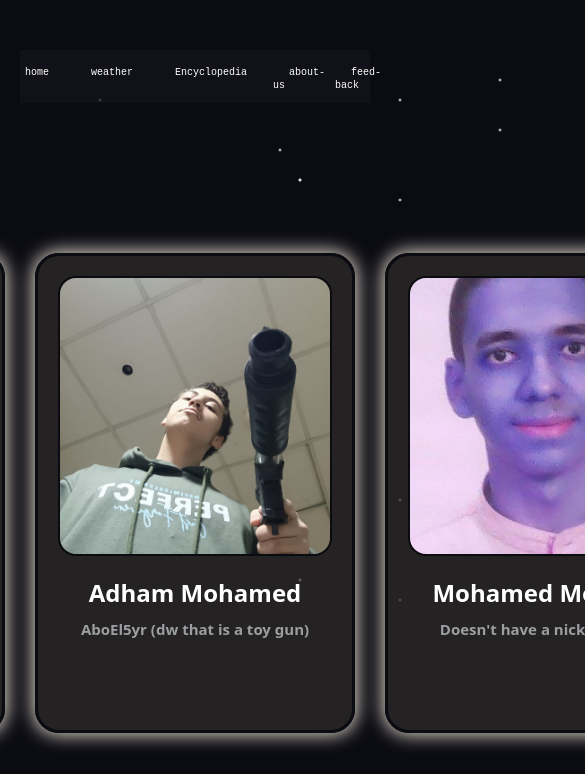
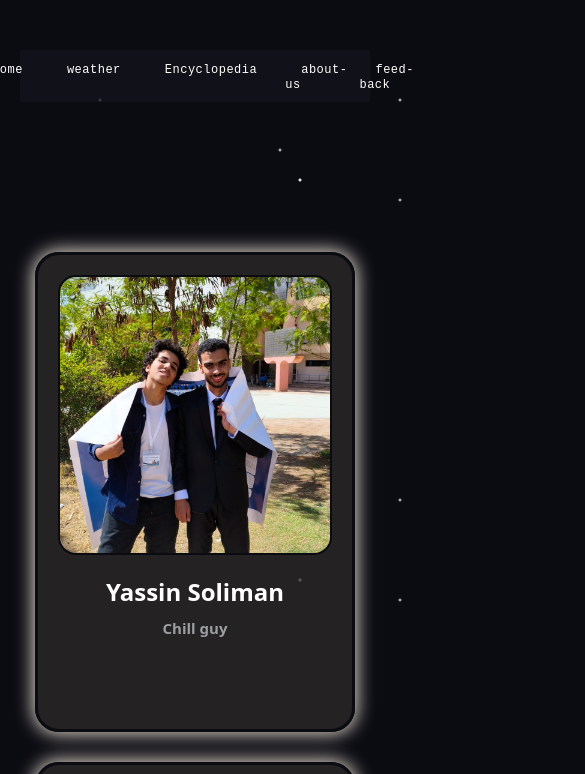
Before and after one commit to Yassin-Soliman53/semi-final-project, a website: page about_us.html in a window 390 px wide. Shown: the top 774 px of the page, 585 px wide, since content can reach past the window. Drawn offline with Linux system fonts and the light colour scheme; a web font is replaced by a local one.

Commit message:
makeing the web responsive

```diff
--- a/Encyclopedia.css
+++ b/Encyclopedia.css
@@ -157,3 +157,15 @@
     color: white;
     background-color: rgba(255, 255, 255, 0.15);
 }
+@media (max-width : 760px) {
+    .navbar {
+        padding: 10px 12px;
+    }
+    .nav-ul {
+        gap: 8px 12px;
+    }
+    .nav-li a {
+        font-size: 12px;
+
+    }
+}
--- a/about-us.css
+++ b/about-us.css
@@ -143,7 +143,7 @@
     padding: 12px 24px;
     background: rgba(20, 20, 30, 0.75);
     position: sticky;
-    top: 0;
+    top: 10px;
 }
 
 .nav-div {
@@ -157,9 +157,26 @@
 .nav-ul {
     display: flex;
     list-style: none;
-    gap: 10px;
+    gap: 32px;
 }
 
+
+.nav-li a {
+    color: white;
+    text-decoration: none;
+    font-family: 'DeterminationMono', monospace, sans-serif;
+    font-size: 1.1rem;
+    font-weight: 500;
+    letter-spacing: 0.5px;
+    padding: 8px 16px;
+    border-radius: 8px;
+
+}
+
+.nav-li a:hover {
+    color: white;
+    background-color: rgba(255, 255, 255, 0.15);
+}
 
 .nav-li a {
     color: white;
@@ -176,3 +193,20 @@
     color: white;
     background-color: rgba(255, 255, 255, 0.15);
 }
+
+@media (max-width : 1017px) {
+    .navbar {
+        padding: 10px 12px;
+    }
+    .nav-ul {
+        gap: 8px 12px;
+    }
+    .nav-li a {
+        font-size: 12px;
+
+    }
+    .team-container{
+        display: flex;
+        flex-direction: column;
+    }
+}
--- a/feed-back.css
+++ b/feed-back.css
@@ -140,3 +140,16 @@
     color: white;
     background-color: rgba(255, 255, 255, 0.15);
 }
+
+@media (max-width : 750px) {
+        .navbar {
+        padding: 10px 12px;
+    }
+    .nav-ul {
+        gap: 8px 12px;
+    }
+    .nav-li a {
+        font-size: 12px;
+
+    }
+}
--- a/weather.css
+++ b/weather.css
@@ -178,3 +178,16 @@
     color: white;
     background-color: rgba(255, 255, 255, 0.15);
 }
+
+@media (max-width : 760px) {
+    .navbar {
+        padding: 10px 12px;
+    }
+    .nav-ul {
+        gap: 8px 12px;
+    }
+    .nav-li a {
+        font-size: 12px;
+
+    }
+}
```
Also changed, not shown: style.css (+43 -0 lines), README.md.
